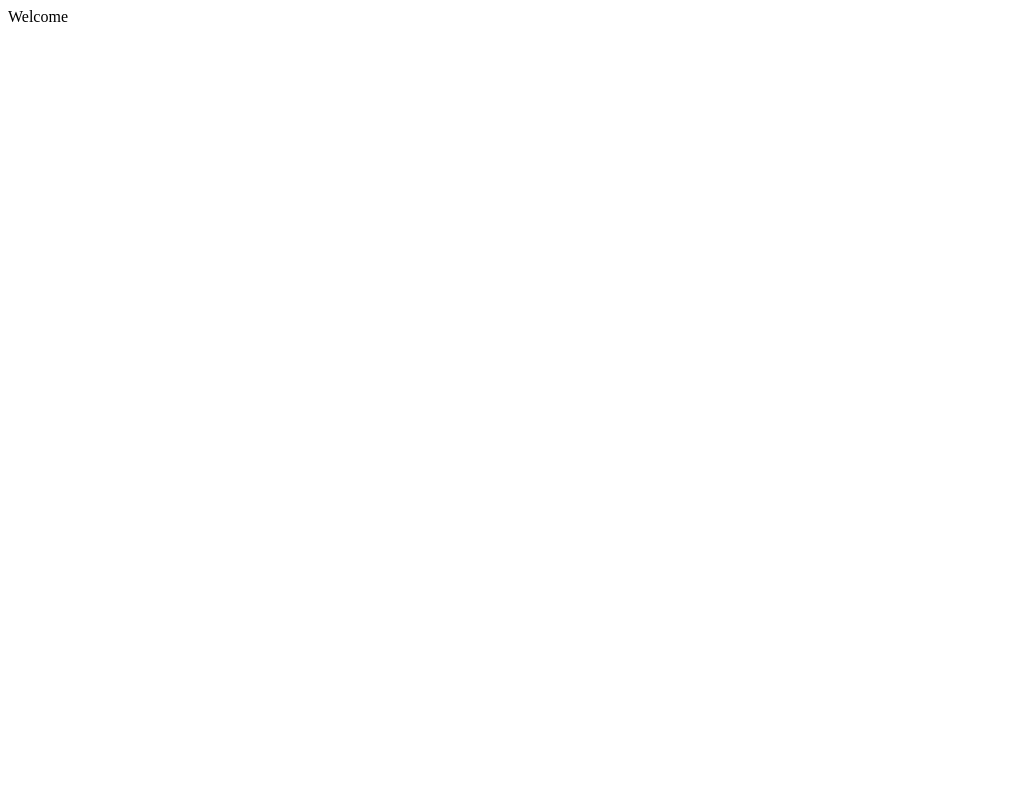
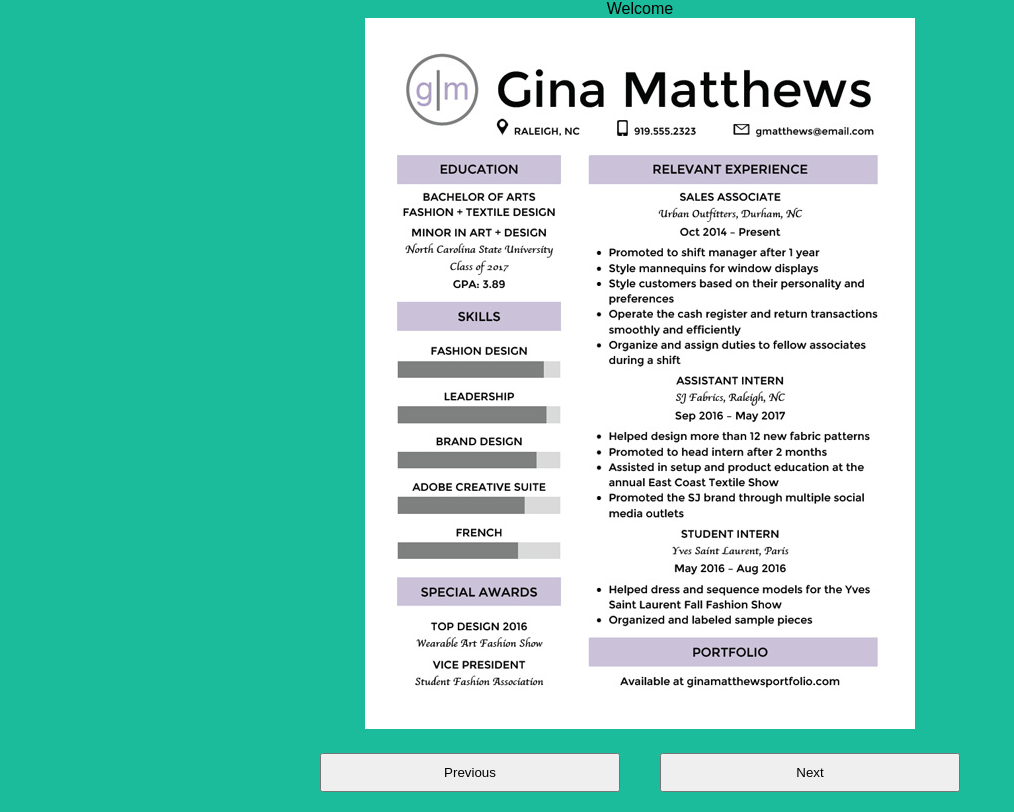
Before and after one commit to salinpaul94/Login-Form-Validation-using-HTML-CSS-Javascript, a plain HTML site: page jobPortal.html in a window 1280 px wide. Shown: the whole page, without its empty margins (0-1014 px from the left). Drawn offline with Linux system fonts and the light colour scheme.

Commit message:
Created Job Array, added Button, appended image

```diff
--- a/jobPortal.css
+++ b/jobPortal.css
@@ -0,0 +1,20 @@
+*{
+    margin: 0;
+    padding: 0;
+    box-sizing: border-box;
+    font-family: sans-serif;
+}
+
+body {
+    display: grid;
+    height: 100%;
+    place-items: center;
+    background: #1abc9c;
+}
+
+.button {
+    width: 300px;
+    padding: 10px;
+    margin: 20px;
+    cursor: pointer;
+}
--- a/jobPortal.html
+++ b/jobPortal.html
@@ -12,6 +12,10 @@
 <body>
     Welcome
 
+    <div id="resume"></div>
+
+    <div><button class="button">Previous</button><button class="button">Next</button></div>
+
     <script src="jobPortal.js"></script>
 </body>
 
--- a/jobPortal.js
+++ b/jobPortal.js
@@ -0,0 +1,37 @@
+const jobApplication = [
+    {
+        id: 1,
+        role: 'fashon designor',
+        img: 'images/01  Fashion Designer Resume.jpg',
+    },
+    {
+        id: 2,
+        role: 'bookkeeper',
+        img: 'images/02 Bookkeeper Resume.jpg',
+    },
+    {
+        id: 1,
+        role: 'chef',
+        img: 'images/03 Chef Resume.jpg',
+    },
+    {
+        id: 1,
+        role: 'contractor',
+        img: 'images/04 Contractor Resume.jpg',
+    },
+    {
+        id: 1,
+        role: 'nurse',
+        img: 'images/05 Nurse Resume.jpg',
+    }
+]
+
+
+
+let roleData = jobApplication.map(value => value.role);
+console.log(roleData);
+
+let img = document.createElement( "img" );
+img.src = "images/01  Fashion Designer Resume.jpg";
+
+document.getElementById('resume').appendChild(img);
```
Also changed, not shown: images/01  Fashion Designer Resume.jpg (added), images/02 Bookkeeper Resume.jpg (added), images/03 Chef Resume.jpg (added), images/04 Contractor Resume.jpg (added), images/05 Nurse Resume.jpg (added).
